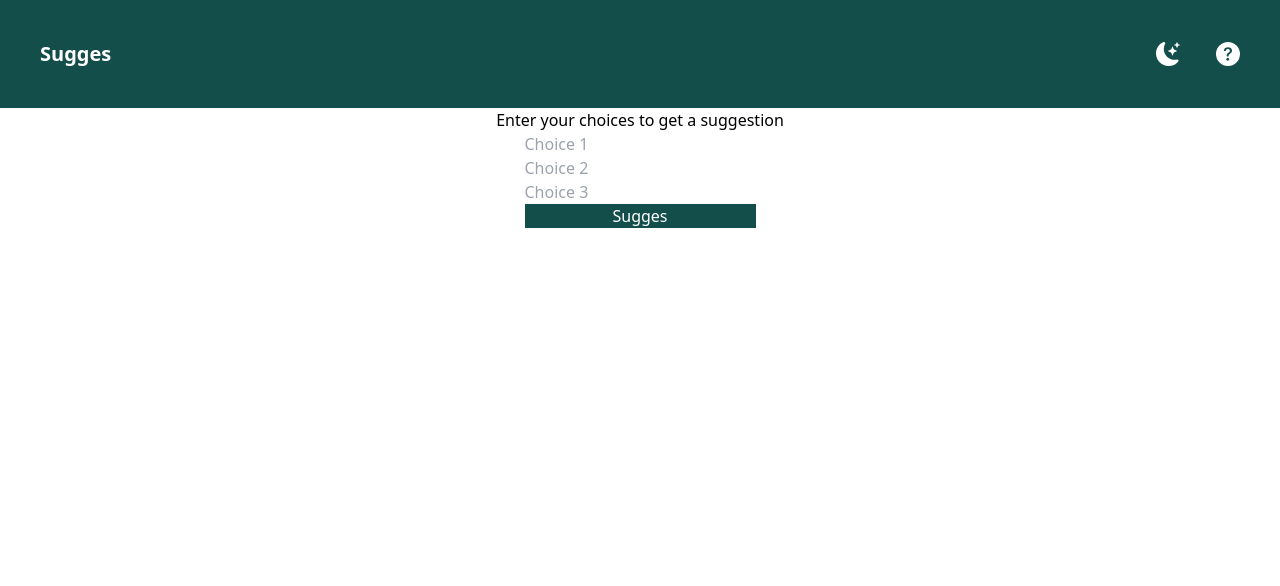
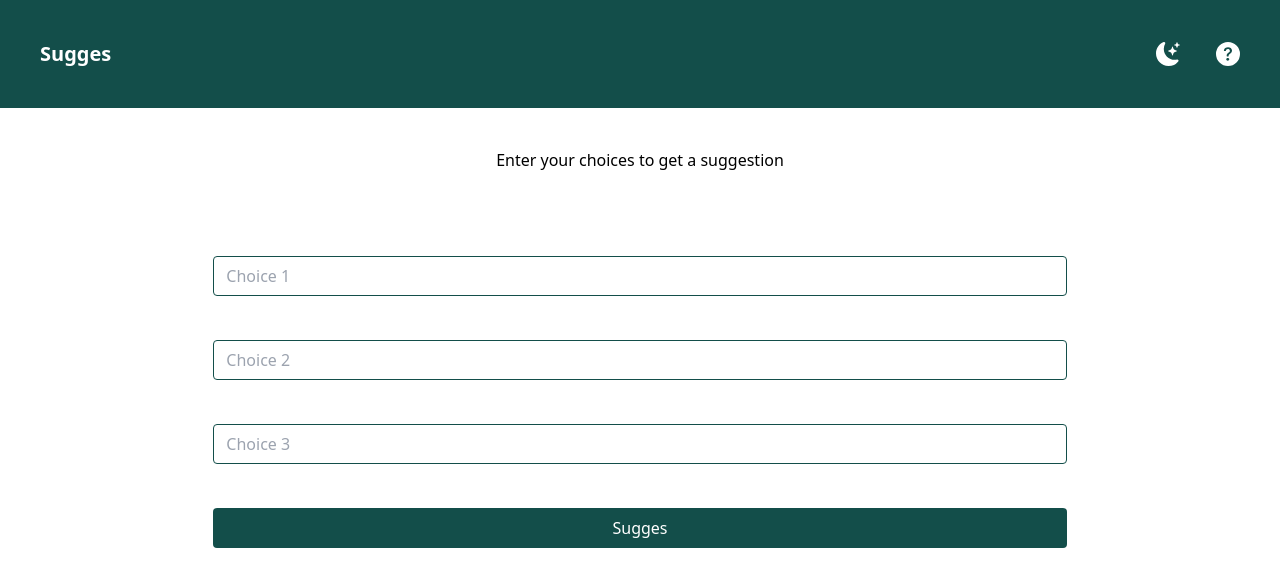
Before and after one commit to venomkage/sugess, a Next.js app: page / in a window 1280 px wide. Shown: the top 586 px of the page. Built offline with nearby package versions, Linux system fonts and the light colour scheme.

Commit message:
Tailwind config updated

```diff
--- a/tailwind.config.js
+++ b/tailwind.config.js
@@ -3,7 +3,7 @@ module.exports = {
   darkMode: "class",
   content: [
     "./src/pages/**/*.{js,ts,jsx,tsx}",
-    "./src/components/**/*.{js,ts,jsx,tsx}",
+    "./src/Components/**/*.{js,ts,jsx,tsx}",
   ],
   theme: {
     extend: {},
```
